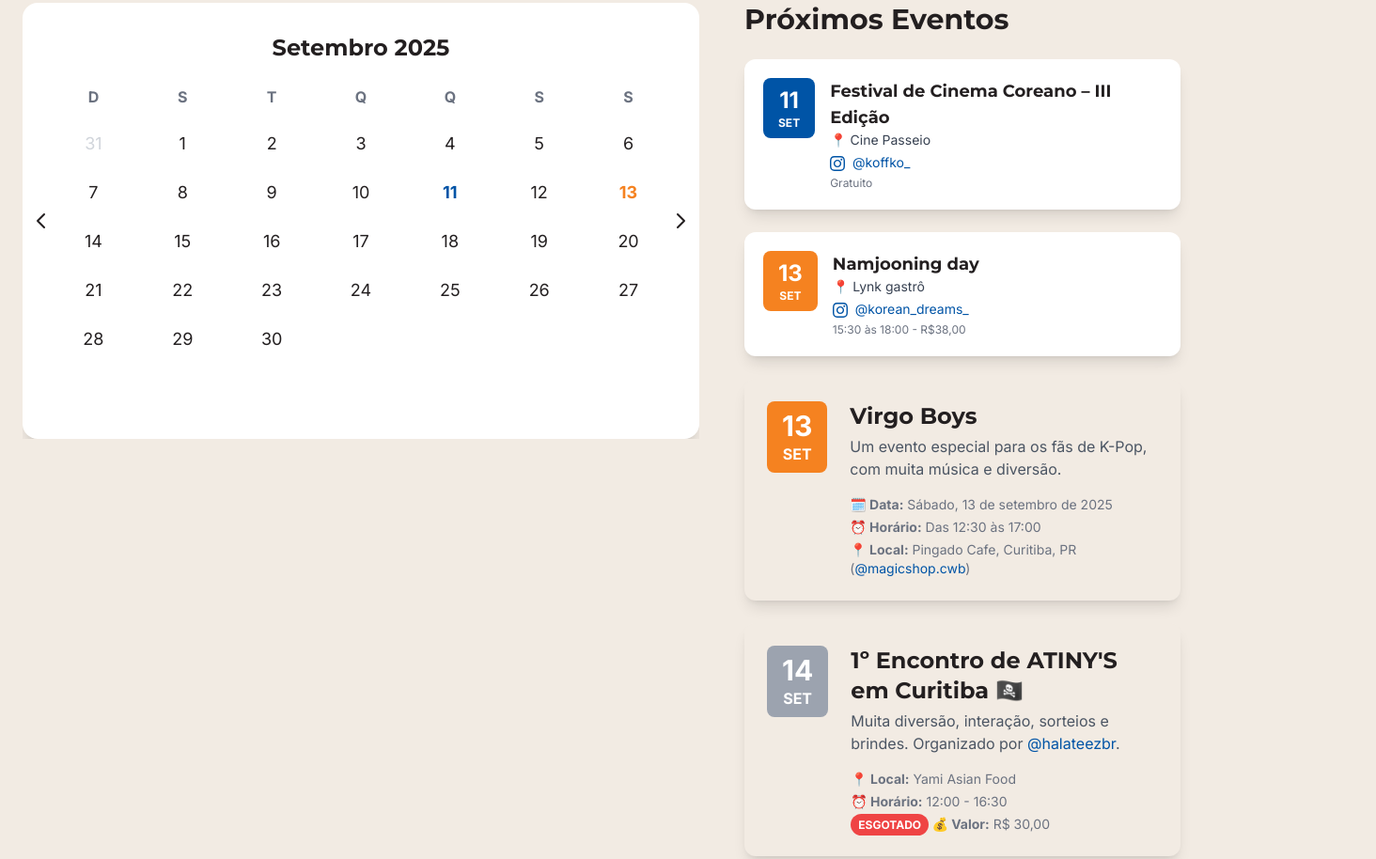
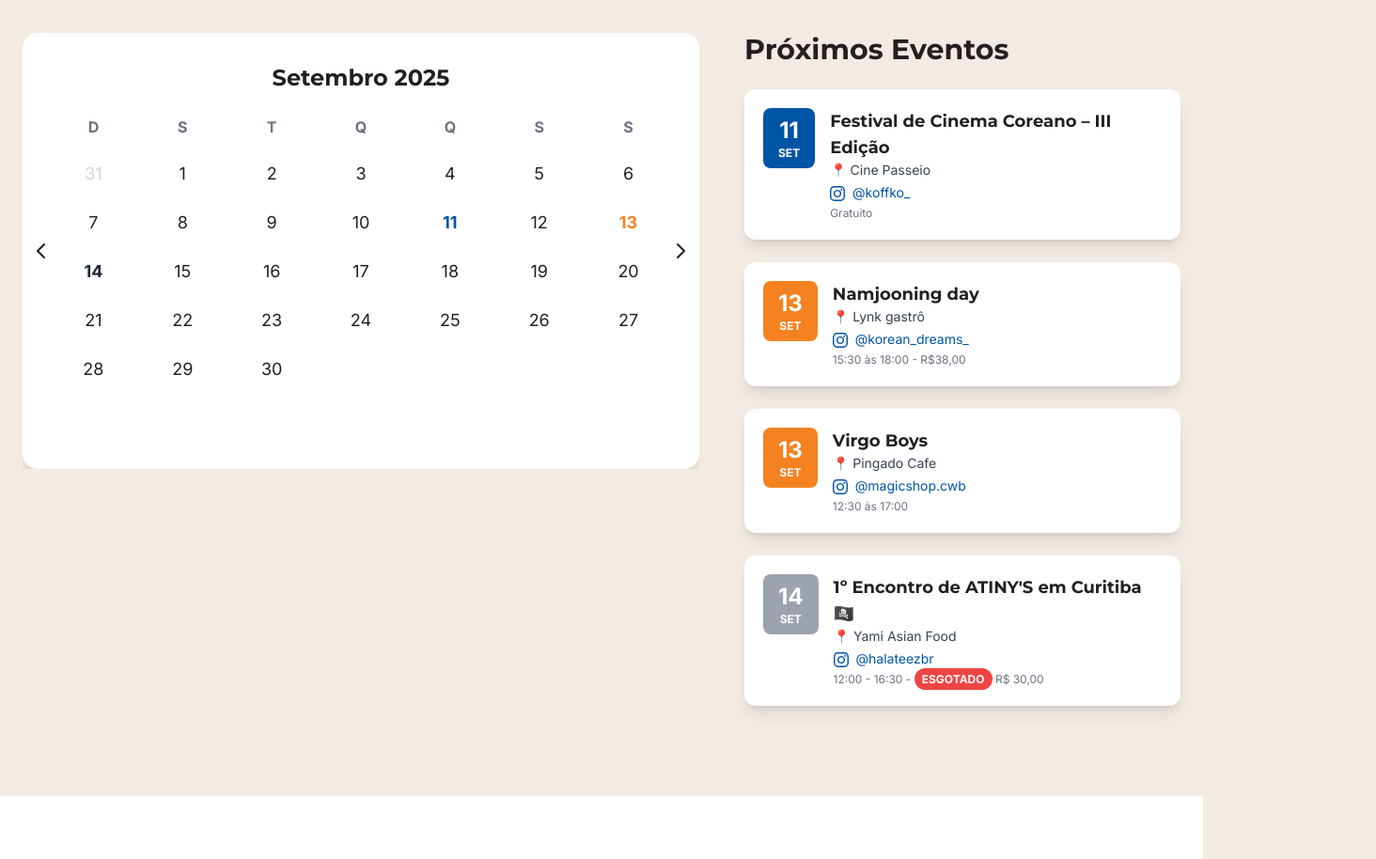
Before and after one commit to laryliissa/hallyu.curitiba, a plain HTML site: page index.html in a window 1280 px wide. Shown: the part 814-1728 px from the top of the page at 94% size, 1464 px wide, since content can reach past the window. Drawn offline with nearby package versions, Linux system fonts and the light colour scheme.

Commit message:
feat: Improve event cards and calendar interaction

```diff
--- a/index.html
+++ b/index.html
@@ -158,9 +158,15 @@
                 <p class="text-xl md:text-2xl mb-12 max-w-3xl mx-auto font-medium opacity-95">
                     Seu guia definitivo para a cultura coreana em Curitiba. Descubra eventos, restaurantes, lojas e tudo sobre a Onda Coreana na nossa cidade!
                 </p>
-                <a href="#agenda" class="bg-amarelo-nascente text-preto-carvao px-10 py-4 rounded-full font-bold text-lg hover:bg-yellow-400 transition-all duration-300 shadow-lg btn-hover">
-                    Ver Agenda de Eventos
-                </a>
+                <div class="flex justify-center space-x-4">
+                    <a href="#agenda" class="bg-amarelo-nascente text-preto-carvao px-10 py-4 rounded-full font-bold text-lg hover:bg-yellow-400 transition-all duration-300 shadow-lg btn-hover">
+                        Ver Agenda de Eventos
+                    </a>
+                    <a href="#mapa" class="bg-azul-guia text-white px-10 py-4 rounded-full font-bold text-lg hover:bg-blue-700 transition-all duration-300 shadow-lg btn-hover flex items-center">
+                        <svg class="w-6 h-6 mr-2" fill="none" stroke="currentColor" viewBox="0 0 24 24" xmlns="http://www.w3.org/2000/svg"><path stroke-linecap="round" stroke-linejoin="round" stroke-width="2" d="M9 20l-5.447-2.724A1 1 0 013 16.382V5.618a1 1 0 011.447-.894L9 7m0 13l6-3m-6 3V7m6 10l5.447 2.724A1 1 0 0021 16.382V5.618a1 1 0 00-1.447-.894L15 7m-6 10V7m0 0L9 5m6 12l-6-3"></path></svg>
+                        Explorar Mapa
+                    </a>
+                </div>
             </div>
         </section>
 
@@ -194,10 +200,10 @@
                                     <div class="p-2 hover:bg-gray-50 rounded cursor-pointer">8</div>
                                     <div class="p-2 hover:bg-gray-50 rounded cursor-pointer">9</div>
                                     <div class="p-2 hover:bg-gray-50 rounded cursor-pointer">10</div>
-                                    <div class="font-bold text-azul-guia cursor-pointer hover:bg-blue-100 rounded-full p-2 transition-colors">11</div>
+                                    <div class="font-bold text-azul-guia cursor-pointer hover:bg-blue-100 rounded-full p-2 transition-colors" data-event-id="11">11</div>
                                     <div class="p-2 hover:bg-gray-50 rounded cursor-pointer">12</div>
-                                    <div class="font-bold text-laranja-poente cursor-pointer hover:bg-orange-100 rounded-full p-2 transition-colors">13</div>
-                                    <div class="p-2 hover:bg-gray-50 rounded cursor-pointer">14</div>
+                                    <div class="font-bold text-laranja-poente cursor-pointer hover:bg-orange-100 rounded-full p-2 transition-colors" data-event-id="13">13</div>
+                                    <div class="font-bold text-gray-800 cursor-pointer hover:bg-gray-200 rounded-full p-2 transition-colors" data-event-id="14">14</div>
                                     <div class="p-2 hover:bg-gray-50 rounded cursor-pointer">15</div>
                                     <div class="p-2 hover:bg-gray-50 rounded cursor-pointer">16</div>
                                     <div class="p-2 hover:bg-gray-50 rounded cursor-pointer">17</div>
@@ -358,7 +364,7 @@
                     <div class="lg:col-span-2">
                         <h3 class="text-3xl font-bold text-preto-carvao mb-6">Próximos Eventos</h3>
                         <div class="space-y-6">
-                            <div class="bg-white p-5 rounded-xl shadow-lg flex items-start space-x-4 card-hover cursor-pointer">
+                            <div class="bg-white p-5 rounded-xl shadow-lg flex items-start space-x-4 card-hover cursor-pointer relative" data-event-id="11">
                                 <div class="text-center bg-azul-guia text-white rounded-lg px-4 py-2 flex-shrink-0">
                                     <p class="font-black text-2xl">11</p>
                                     <p class="text-xs font-bold">SET</p>
@@ -374,9 +380,13 @@
                                     </p>
                                     <p class="text-xs text-gray-500 mt-1">Gratuito</p>
                                 </div>
+                                <div class="absolute top-0 left-full ml-4 w-48 bg-gray-800 text-white text-sm rounded-lg p-4 opacity-0 group-hover:opacity-100 transition-opacity duration-300 pointer-events-none">
+                                    <h5 class="font-bold">Festival de Cinema Coreano</h5>
+                                    <p class="text-xs">O KOFF - Korean Film Festival é um festival de cinema coreano que acontece anualmente em Curitiba.</p>
+                                </div>
                             </div>
 
-                            <div class="bg-white p-5 rounded-xl shadow-lg flex items-start space-x-4 card-hover cursor-pointer">
+                            <div class="bg-white p-5 rounded-xl shadow-lg flex items-start space-x-4 card-hover cursor-pointer relative" data-event-id="13">
                                 <div class="text-center bg-laranja-poente text-white rounded-lg px-4 py-2 flex-shrink-0">
                                     <p class="font-black text-2xl">13</p>
                                     <p class="text-xs font-bold">SET</p>
@@ -392,38 +402,54 @@
                                     </p>
                                     <p class="text-xs text-gray-500 mt-1">15:30 às 18:00 - R$38,00</p>
                                 </div>
+                                <div class="absolute top-0 left-full ml-4 w-48 bg-gray-800 text-white text-sm rounded-lg p-4 opacity-0 group-hover:opacity-100 transition-opacity duration-300 pointer-events-none">
+                                    <h5 class="font-bold">Namjooning day</h5>
+                                    <p class="text-xs">Um evento para comemorar o aniversário do Namjoon, com muita música e diversão.</p>
+                                </div>
                             </div>
                             <!-- Evento Virgo Boys -->
-                            <div class="bg-bege-pinhao p-6 rounded-xl shadow-lg flex flex-col md:flex-row items-start space-y-4 md:space-y-0 md:space-x-6 card-hover">
-                                <div class="text-center bg-laranja-poente text-white rounded-lg px-4 py-2 flex-shrink-0 w-full md:w-auto">
-                                    <p class="font-black text-3xl">13</p>
-                                    <p class="font-bold">SET</p>
+                            <div class="bg-white p-5 rounded-xl shadow-lg flex items-start space-x-4 card-hover cursor-pointer relative" data-event-id="13">
+                                <div class="text-center bg-laranja-poente text-white rounded-lg px-4 py-2 flex-shrink-0">
+                                    <p class="font-black text-2xl">13</p>
+                                    <p class="text-xs font-bold">SET</p>
                                 </div>
-                                <div class="flex-grow">
-                                    <h2 class="text-2xl font-bold text-preto-carvao">Virgo Boys</h2>
-                                    <p class="text-gray-600 mt-1">Um evento especial para os fãs de K-Pop, com muita música e diversão.</p>
-                                    <div class="text-sm text-gray-500 mt-4 space-y-1">
-                                        <p><strong>🗓️ Data:</strong> Sábado, 13 de setembro de 2025</p>
-                                        <p><strong>⏰ Horário:</strong> Das 12:30 às 17:00</p>
-                                        <p><strong>📍 Local:</strong> Pingado Cafe, Curitiba, PR (<a href="https://www.instagram.com/magicshop.cwb/" target="_blank" class="text-azul-guia hover:underline">@magicshop.cwb</a>)</p>
-                                    </div>
+                                <div>
+                                    <h4 class="font-bold text-lg text-preto-carvao">Virgo Boys</h4>
+                                    <p class="text-sm text-gray-700">📍 Pingado Cafe</p>
+                                    <p class="text-sm text-gray-700 mt-1">
+                                        <a href="https://www.instagram.com/magicshop.cwb/" target="_blank" class="text-azul-guia hover:underline">
+                                            <svg class="w-4 h-4 inline-block mr-1" fill="currentColor" viewBox="0 0 24 24"><path d="M12 2.163c3.204 0 3.584.012 4.85.07 3.252.148 4.771 1.691 4.919 4.919.058 1.265.069 1.645.069 4.849 0 3.205-.012 3.584-.069 4.849-.149 3.225-1.664 4.771-4.919 4.919-1.266.058-1.644.07-4.85.07-3.204 0-3.584-.012-4.849-.07-3.26-.149-4.771-1.699-4.919-4.92-.058-1.265-.07-1.644-.07-4.849 0-3.204.013-3.583.07-4.849.149-3.227 1.664-4.771 4.919-4.919 1.266-.057 1.645-.069 4.849-.069zm0-2.163c-3.259 0-3.667.014-4.947.072-4.358.2-6.78 2.618-6.98 6.98-.059 1.281-.073 1.689-.073 4.948 0 3.259.014 3.668.072 4.948.2 4.358 2.618 6.78 6.98 6.98 1.281.058 1.689.072 4.948.072 3.259 0 3.668-.014 4.948-.072 4.354-.2 6.782-2.618 6.979-6.98.059-1.28.073-1.689.073-4.948 0-3.259-.014-3.667-.072-4.947-.196-4.354-2.617-6.78-6.979-6.98-1.281-.059-1.69-.073-4.949-.073zm0 5.838c-3.403 0-6.162 2.759-6.162 6.162s2.759 6.163 6.162 6.163 6.162-2.759 6.162-6.163c0-3.403-2.759-6.162-6.162-6.162zm0 10.162c-2.209 0-4-1.79-4-4 0-2.209 1.791-4 4-4s4 1.791 4 4c0 2.21-1.791 4-4 4zm6.406-11.845c-.796 0-1.441.645-1.441 1.44s.645 1.44 1.441 1.44c.795 0 1.439-.645 1.439-1.44s-.644-1.44-1.439-1.44z"/></svg>
+                                            @magicshop.cwb
+                                        </a>
+                                    </p>
+                                    <p class="text-xs text-gray-500 mt-1">12:30 às 17:00</p>
+                                </div>
+                                <div class="absolute top-0 left-full ml-4 w-48 bg-gray-800 text-white text-sm rounded-lg p-4 opacity-0 group-hover:opacity-100 transition-opacity duration-300 pointer-events-none">
+                                    <h5 class="font-bold">Virgo Boys</h5>
+                                    <p class="text-xs">Um evento especial para os fãs de K-Pop, com muita música e diversão.</p>
                                 </div>
                             </div>
 
                             <!-- Evento ATINY -->
-                            <div class="bg-bege-pinhao p-6 rounded-xl shadow-lg flex flex-col md:flex-row items-start space-y-4 md:space-y-0 md:space-x-6 card-hover">
-                                <div class="text-center bg-gray-400 text-white rounded-lg px-4 py-2 flex-shrink-0 w-full md:w-auto">
-                                    <p class="font-black text-3xl">14</p>
-                                    <p class="font-bold">SET</p>
+                            <div class="bg-white p-5 rounded-xl shadow-lg flex items-start space-x-4 card-hover cursor-pointer relative" data-event-id="14">
+                                <div class="text-center bg-gray-400 text-white rounded-lg px-4 py-2 flex-shrink-0">
+                                    <p class="font-black text-2xl">14</p>
+                                    <p class="text-xs font-bold">SET</p>
                                 </div>
-                                <div class="flex-grow">
-                                    <h2 class="text-2xl font-bold text-preto-carvao">1º Encontro de ATINY'S em Curitiba 🏴‍☠️</h2>
-                                    <p class="text-gray-600 mt-1">Muita diversão, interação, sorteios e brindes. Organizado por <a href="https://www.instagram.com/halateezbr/" target="_blank" class="text-azul-guia hover:underline">@halateezbr</a>.</p>
-                                    <div class="text-sm text-gray-500 mt-4 space-y-1">
-                                        <p><strong>📍 Local:</strong> Yami Asian Food</p>
-                                        <p><strong>⏰ Horário:</strong> 12:00 - 16:30</p>
-                                        <p><strong><span class="bg-red-500 text-white font-bold py-1 px-2 rounded-full text-xs">ESGOTADO</span> 💰 Valor:</strong> R$ 30,00</p>
-                                    </div>
+                                <div>
+                                    <h4 class="font-bold text-lg text-preto-carvao">1º Encontro de ATINY'S em Curitiba 🏴‍☠️</h4>
+                                    <p class="text-sm text-gray-700">📍 Yami Asian Food</p>
+                                    <p class="text-sm text-gray-700 mt-1">
+                                        <a href="https://www.instagram.com/halateezbr/" target="_blank" class="text-azul-guia hover:underline">
+                                            <svg class="w-4 h-4 inline-block mr-1" fill="currentColor" viewBox="0 0 24 24"><path d="M12 2.163c3.204 0 3.584.012 4.85.07 3.252.148 4.771 1.691 4.919 4.919.058 1.265.069 1.645.069 4.849 0 3.205-.012 3.584-.069 4.849-.149 3.225-1.664 4.771-4.919 4.919-1.266.058-1.644.07-4.85.07-3.204 0-3.584-.012-4.849-.07-3.26-.149-4.771-1.699-4.919-4.92-.058-1.265-.07-1.644-.07-4.849 0-3.204.013-3.583.07-4.849.149-3.227 1.664-4.771 4.919-4.919 1.266-.057 1.645-.069 4.849-.069zm0-2.163c-3.259 0-3.667.014-4.947.072-4.358.2-6.78 2.618-6.98 6.98-.059 1.281-.073 1.689-.073 4.948 0 3.259.014 3.668.072 4.948.2 4.358 2.618 6.78 6.98 6.98 1.281.058 1.689.072 4.948.072 3.259 0 3.668-.014 4.948-.072 4.354-.2 6.782-2.618 6.979-6.98.059-1.28.073-1.689.073-4.948 0-3.259-.014-3.667-.072-4.947-.196-4.354-2.617-6.78-6.979-6.98-1.281-.059-1.69-.073-4.949-.073zm0 5.838c-3.403 0-6.162 2.759-6.162 6.162s2.759 6.163 6.162 6.163 6.162-2.759 6.162-6.163c0-3.403-2.759-6.162-6.162-6.162zm0 10.162c-2.209 0-4-1.79-4-4 0-2.209 1.791-4 4-4s4 1.791 4 4c0 2.21-1.791 4-4 4zm6.406-11.845c-.796 0-1.441.645-1.441 1.44s.645 1.44 1.441 1.44c.795 0 1.439-.645 1.439-1.44s-.644-1.44-1.439-1.44z"/></svg>
+                                            @halateezbr
+                                        </a>
+                                    </p>
+                                    <p class="text-xs text-gray-500 mt-1">12:00 - 16:30 - <span class="bg-red-500 text-white font-bold py-1 px-2 rounded-full text-xs">ESGOTADO</span> R$ 30,00</p>
+                                </div>
+                                <div class="absolute top-0 left-full ml-4 w-48 bg-gray-800 text-white text-sm rounded-lg p-4 opacity-0 group-hover:opacity-100 transition-opacity duration-300 pointer-events-none">
+                                    <h5 class="font-bold">1º Encontro de ATINY'S</h5>
+                                    <p class="text-xs">Muita diversão, interação, sorteios e brindes para os fãs de ATEEZ.</p>
                                 </div>
                             </div>
                         </div>
@@ -975,6 +1001,22 @@
                 header.classList.add('bg-bege-pinhao/80', 'backdrop-blur-lg');
             }
         });
+
+        document.querySelectorAll('.calendar-card [data-event-id]').forEach(day => {
+            day.addEventListener('click', function() {
+                const eventId = this.getAttribute('data-event-id');
+                const eventCards = document.querySelectorAll(`.card-hover[data-event-id="${eventId}"]`);
+                if (eventCards) {
+                    eventCards.forEach(eventCard => {
+                        eventCard.scrollIntoView({ behavior: 'smooth', block: 'center' });
+                        eventCard.classList.add('shadow-2xl', 'scale-105');
+                        setTimeout(() => {
+                            eventCard.classList.remove('shadow-2xl', 'scale-105');
+                        }, 2000);
+                    });
+                }
+            });
+        });
     </script>
 </body>
 </html>
```
